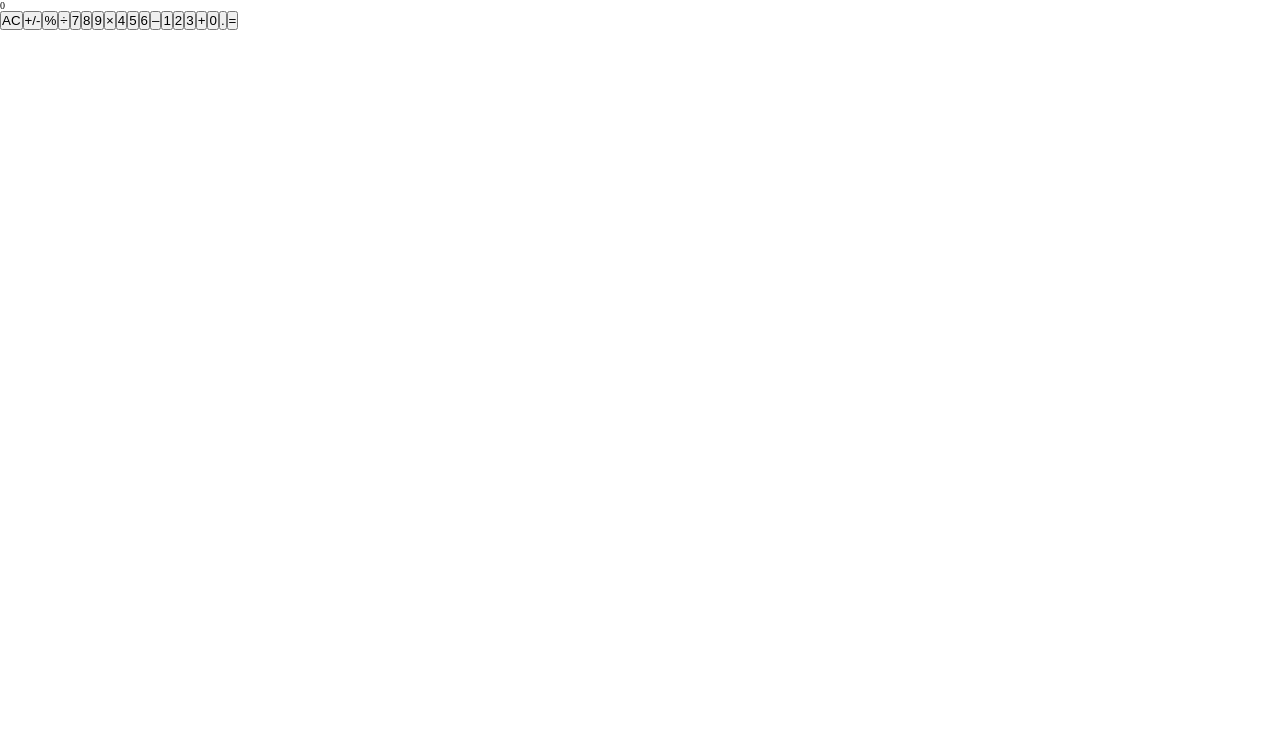
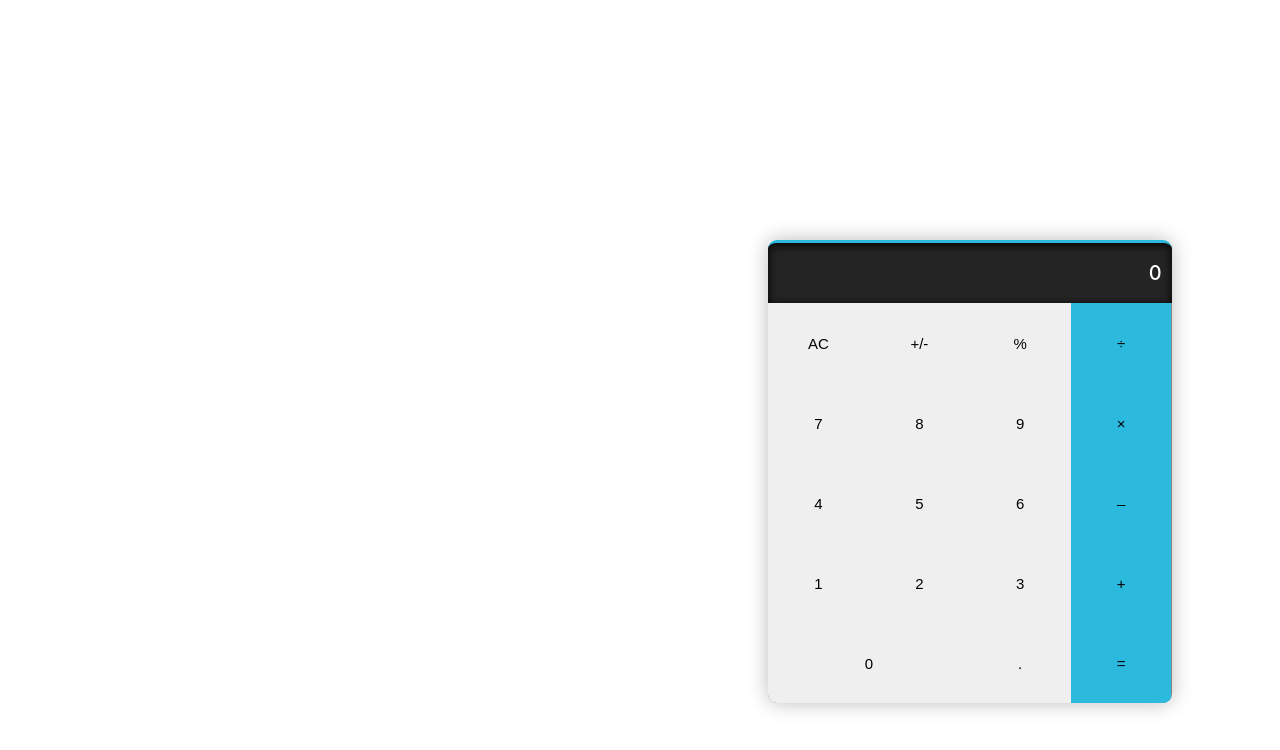
Before and after one commit to rustam-tolipov/math-magicians, a React (Create React App) app: page / in a window 1280 px wide. Shown: the top 750 px of the page. Built offline with nearby package versions, Linux system fonts and the light colour scheme.

Commit message:
Create calculator page and style

```diff
--- /dev/null
+++ b/src/components/Calculator.css
@@ -0,0 +1,54 @@
+.container {
+  top: 30%;
+  left: 60%;
+  position: absolute;
+
+  background-color: rgb(134, 132, 132);
+  border-top: 3px solid #2bb9dd;
+  box-shadow: 0 0 2rem 0rem rgba(0, 0, 0, 0.267);
+  border-radius: 9px;
+  overflow: hidden;
+}
+
+.result {
+  text-align: end;
+  font-size: 2rem;
+  color: #fff;
+  background-color: rgb(36, 36, 36);
+  box-shadow: 0 0.2rem 1rem 0rem inset black;
+  display: flex;
+  align-items: center;
+  justify-content: end;
+  padding: 1rem;
+  height: 6rem;
+}
+
+.show-result {
+  font-family: 'Inter', sans-serif;
+  font-weight: 500;
+}
+
+.keypad {
+  display: grid;
+  grid-template-columns: repeat(4, 1fr);
+  grid-auto-rows: minmax(8rem, auto);
+  margin: 0.01rem;
+}
+
+.zero {
+  grid-column-end: span 2;
+}
+
+.options {
+  background-color: #2bb9dd;
+}
+
+button {
+  padding: 2rem 4rem;
+  font-size: 1.5rem;
+  border: none;
+  cursor: pointer;
+}
+
+button:hover {
+}
--- a/src/components/Calculator.js
+++ b/src/components/Calculator.js
@@ -1,6 +1,6 @@
 import React, { useState } from 'react';
 import calculate from '../logic/calculate';
-
+import './Calculator.css';
 // eslint-disable-next-line react/prefer-stateless-function
 // export default class Calculator extends React.Component {
 // constructor(props) {
```
Also changed, not shown: src/components/pages/CalculatorPage.css (added, +11 -0 lines), src/components/pages/CalculatorPage.js (added, +14 -0 lines).
